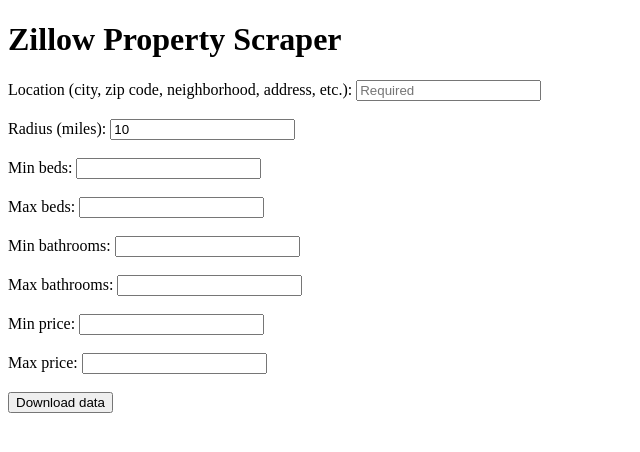
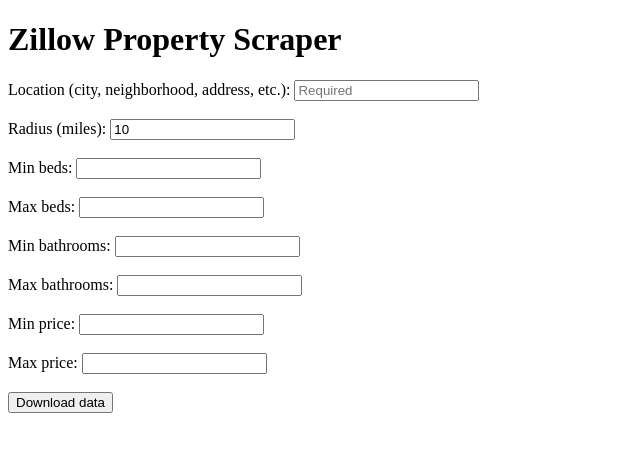
Before and after one commit to damoose717/zillow_app, a Flask app: page / in a window 1280 px wide. Shown: the top 452 px of the page, without its empty margins (0-640 px from the left). Run offline with Flask 3, Linux system fonts and the light colour scheme.

Commit message:
remove zipcode from description

```diff
--- a/templates/form.html
+++ b/templates/form.html
@@ -8,7 +8,7 @@
 <body>
 	<h1>Zillow Property Scraper</h1>
     <form action="{{ url_for("download_csv")}}" method="post">
-        <label for="location">Location (city, zip code, neighborhood, address, etc.):</label>
+        <label for="location">Location (city, neighborhood, address, etc.):</label>
         <input type="text" id="location" name="location" placeholder="Required" required>
         <br>
         <br>
```
